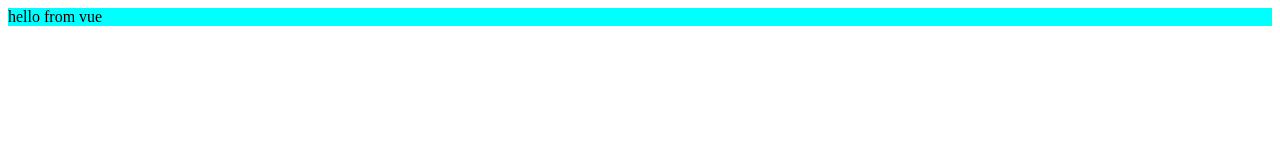
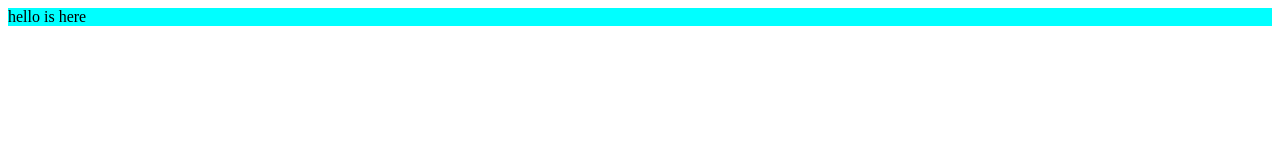
Before and after one commit to v-v-d/learn-JavaScript-advanced, a Vue app in the folder final/: page / in a window 1280 px wide. Shown: the top 160 px of the page. Built offline with nearby package versions, Linux system fonts and the light colour scheme.

Commit message:
add webpack-dev-server --mode development to ./package.json, test done

```diff
--- a/final/package.json
+++ b/final/package.json
@@ -6,7 +6,7 @@
   "scripts": {
     "test": "echo \"Error: no test specified\" && exit 1",
     "build": "webpack --mode production",
-    "devserver": "webpack --mode development"
+    "devserver": "webpack-dev-server --mode development"
   },
   "keywords": [],
   "author": "",
--- a/final/src/components/App.vue
+++ b/final/src/components/App.vue
@@ -1,5 +1,5 @@
 <template>
-  <div class="app">hello from vue</div>
+  <div class="app">hello is here</div>
 </template>
 
 <script>
```
